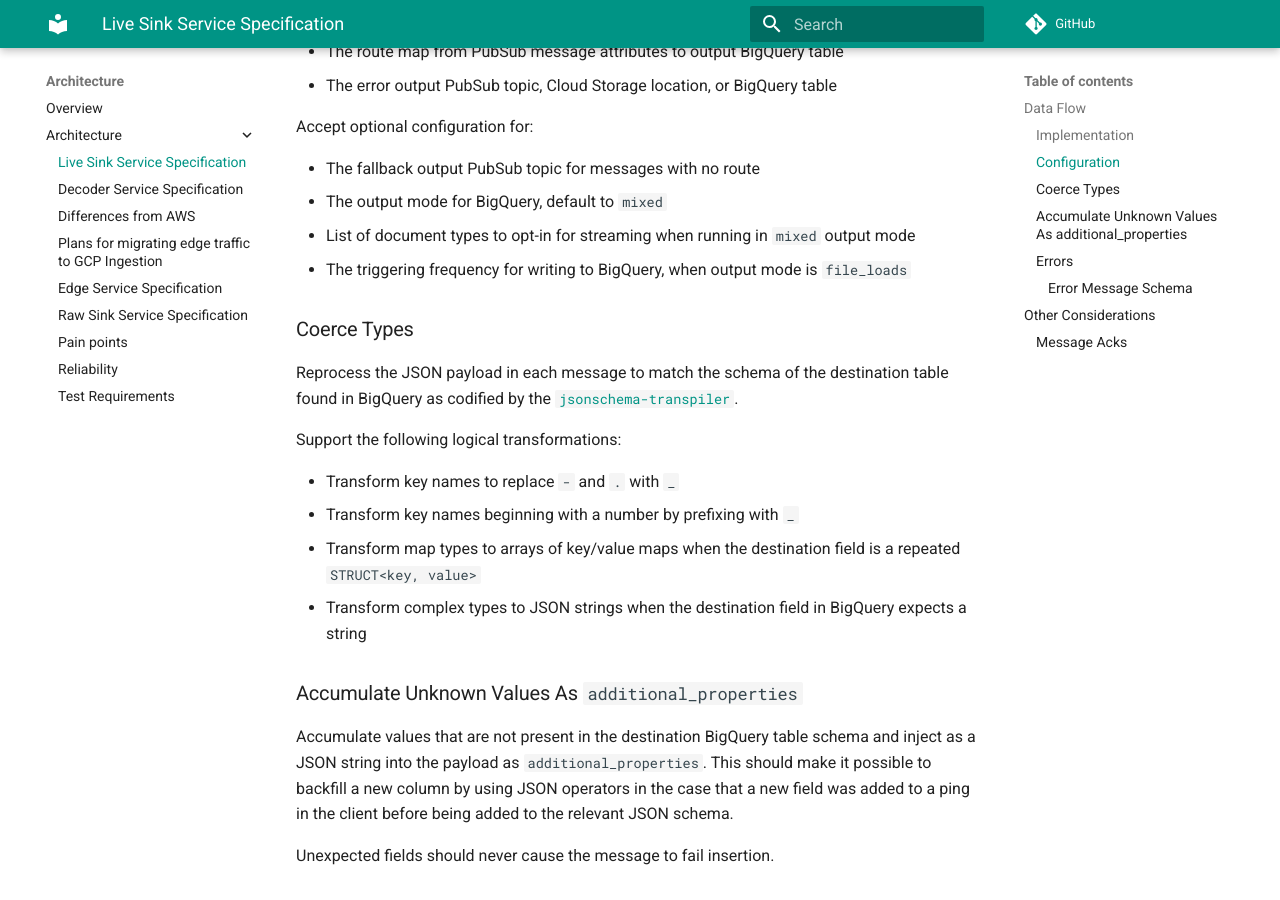
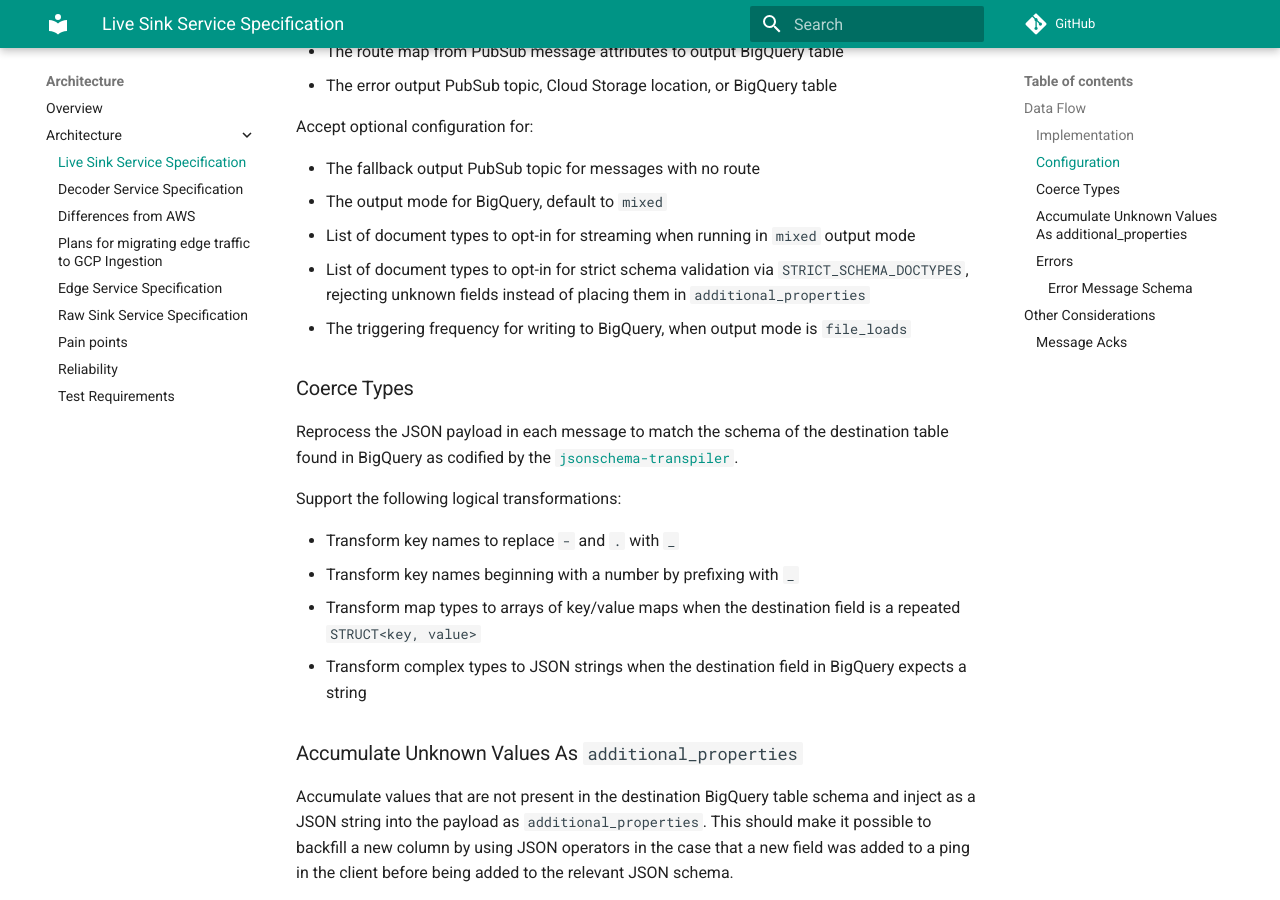
Before and after one commit to mozilla/gcp-ingestion, an MkDocs documentation site: the page built from docs/architecture/bigquery_sink_specification.md, in a window 1280 px wide and 900 px high, scrolled down 690 px. Built offline with MkDocs 1.6.1 and Material for MkDocs 9.7.7, drawn with Linux system fonts in a browser that asks for light colours; comment, search, counter and statistics services are not loaded.

Commit message:
architecture/bigquery_sink_specification: Document STRICT_SCHEMA_DOCTYPES opt-in config option
Finding-Id: 5977416ef3134ad9807194d37dfea740
Reviewed: no (this PR is the review)
Source: https://github.com/mozilla/gcp-ingestion/blob/main/docs/ingestion-sink/index.md
Source: https://github.com/mozilla/gcp-ingestion/blob/main/ingestion-sink/src/main/java/com/mozilla/telemetry/ingestion/sink/config/SinkConfig.java

```diff
--- a/docs/architecture/bigquery_sink_specification.md
+++ b/docs/architecture/bigquery_sink_specification.md
@@ -29,6 +29,9 @@ Accept optional configuration for:
 - The output mode for BigQuery, default to `mixed`
 - List of document types to opt-in for streaming when running in `mixed`
   output mode
+- List of document types to opt-in for strict schema validation via
+  `STRICT_SCHEMA_DOCTYPES`, rejecting unknown fields instead of placing them
+  in `additional_properties`
 - The triggering frequency for writing to BigQuery, when output mode is
   `file_loads`
 
```
